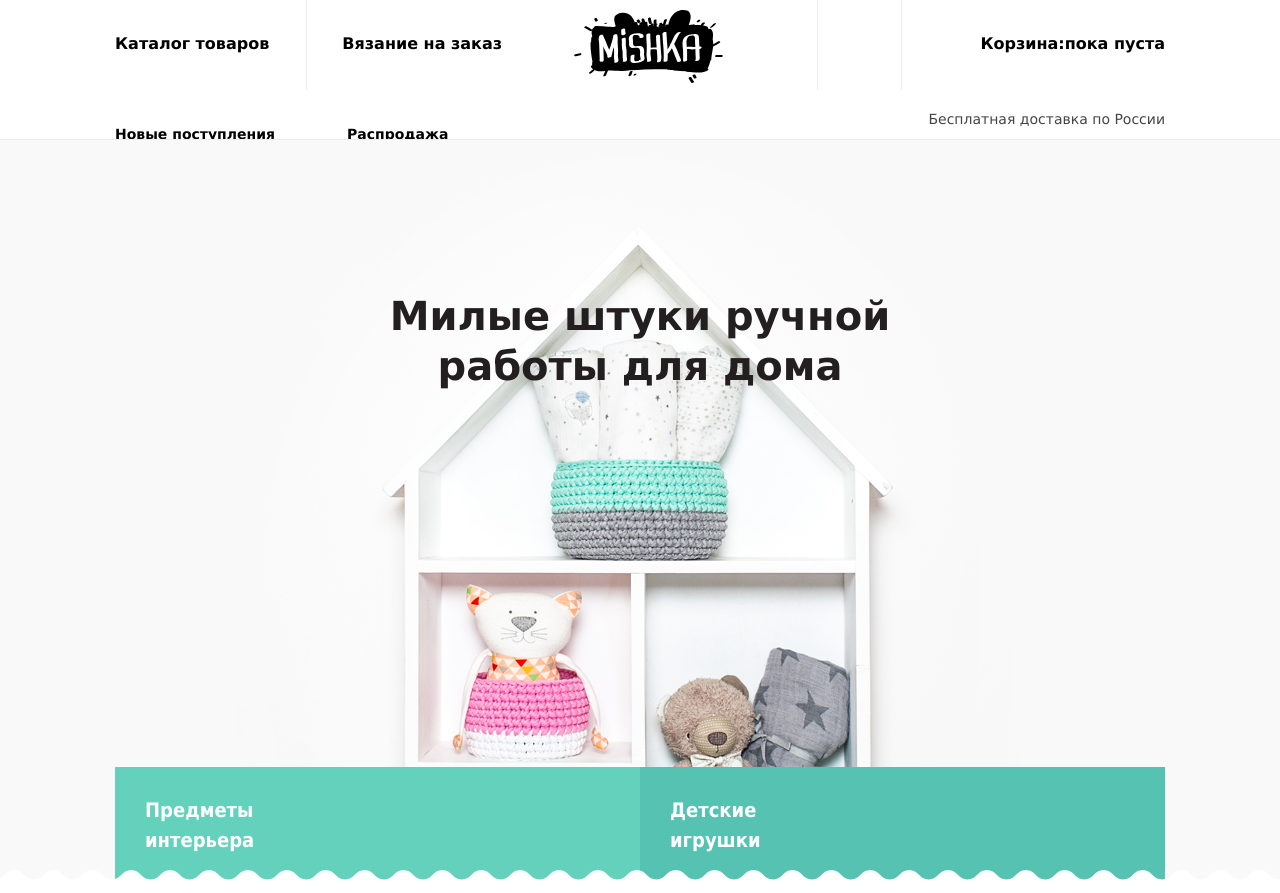
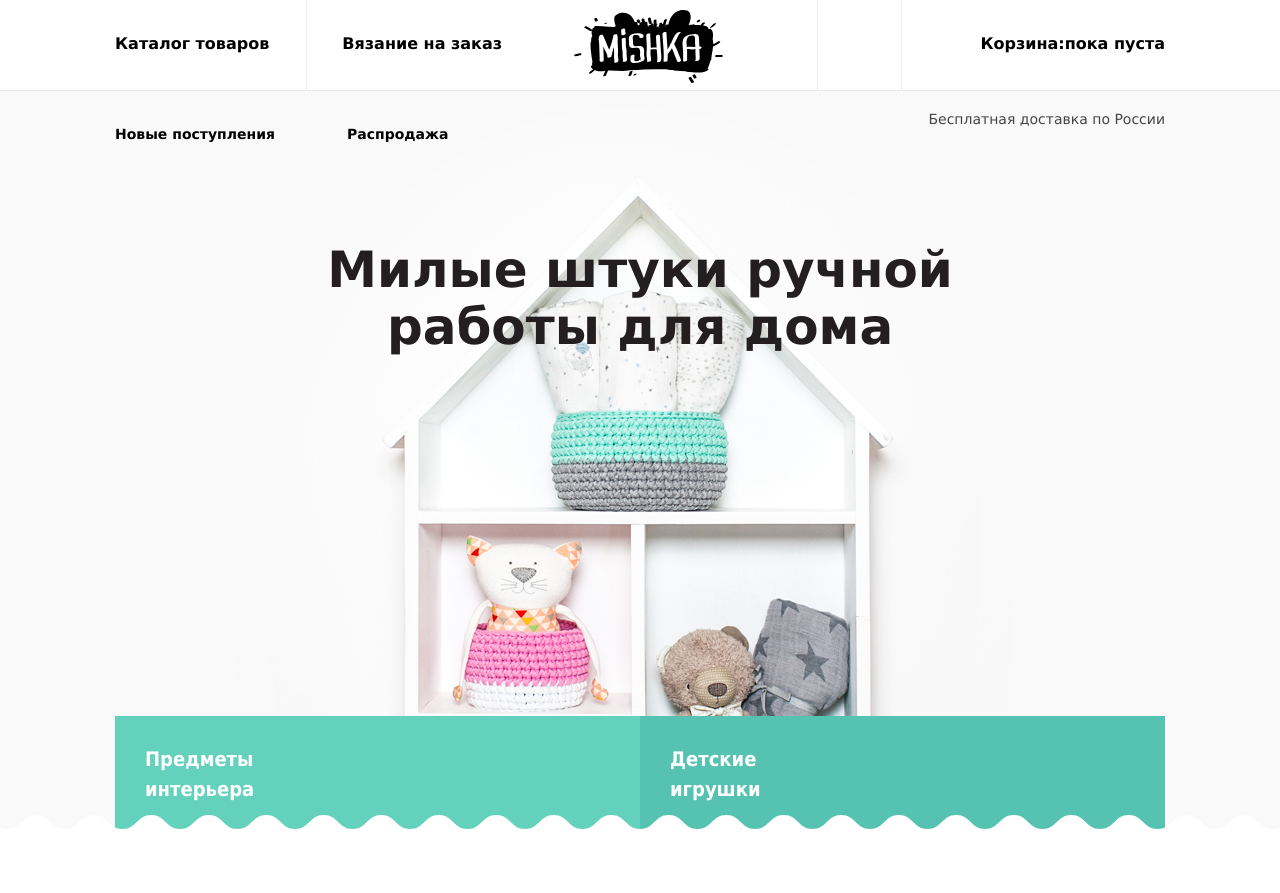
Before and after one commit to kilimnikvaleria/mishka, a website: page index.html in a window 1280 px wide. After the commit the page ends 850 px from the top, so only its background shows below. Drawn offline with nearby package versions, Linux system fonts and the light colour scheme; files that its build step writes are made by us from their sources.

Commit message:
products desktop

```diff
--- a/sass/blocks/main_nav.scss
+++ b/sass/blocks/main_nav.scss
@@ -215,8 +215,11 @@
     &--goods {
       order: -1;
     }
+
+    &--extra{
+      z-index: 1;
+    }
   }
-
 
   .main-nav__item {
     font-size: 16px;
--- a/sass/blocks/products.scss
+++ b/sass/blocks/products.scss
@@ -129,3 +129,26 @@
     padding-bottom: 31px;
   }
 }
+
+@include breakpoint(desktop){
+  .products{
+    margin-top: -90px;
+    background-image: url(../images/hero-desktop@1x.jpg);
+
+    &::after{
+      bottom: -15px;
+      height: 37px;
+      background-size: auto;
+      background-position: center;
+    }
+  }
+
+  .title{
+    font-size: 50px;
+    line-height: 57px;
+  }
+
+  .products__title{
+    margin: 151px auto 360px auto;
+  }
+}
```
